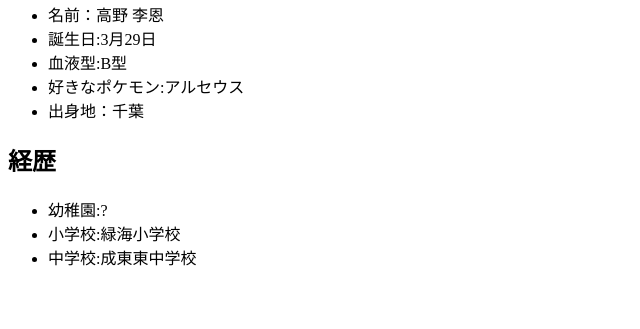
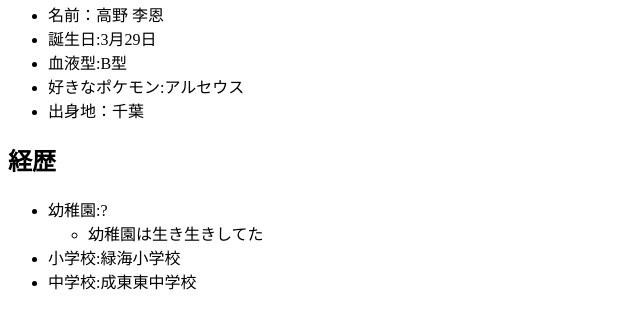
Before and after one commit to s2322036/ds-programing, a plain HTML site: page index.html in a window 1280 px wide. Shown: the part 87-416 px from the top of the page, without its empty margins (0-640 px from the left). Drawn offline with Linux system fonts and the light colour scheme.

Commit message:
経歴にさらに一言二言追加したい

```diff
--- a/index.html
+++ b/index.html
@@ -21,6 +21,9 @@
     <h2>経歴</h2>
     <ul>
         <li>幼稚園:?</li>
+        <ul>
+            <li>幼稚園は生き生きしてた</li>
+        </ul>
         <li>小学校:緑海小学校</li>
         <li>中学校:成東東中学校</li>
     </ul>
```
